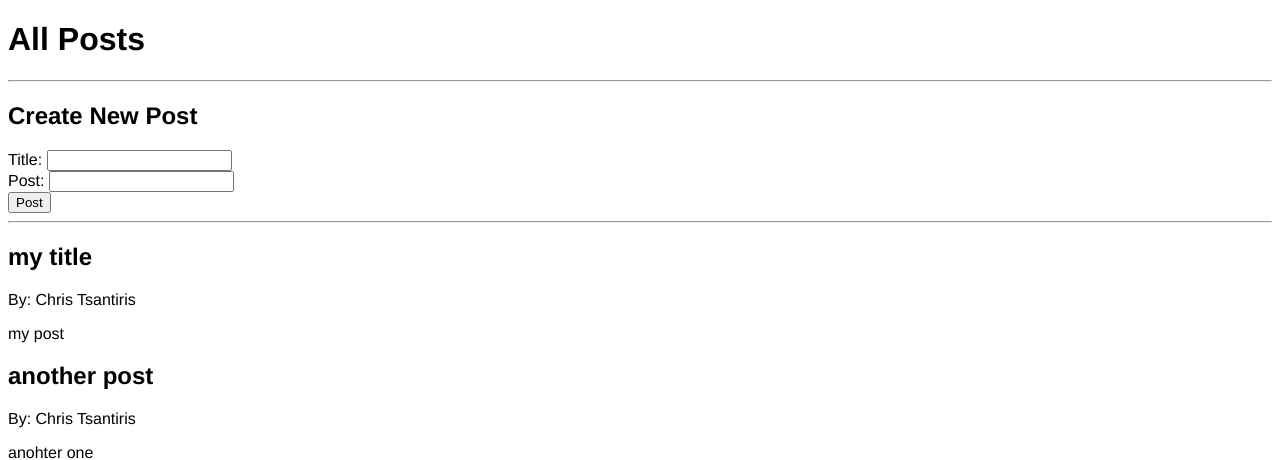
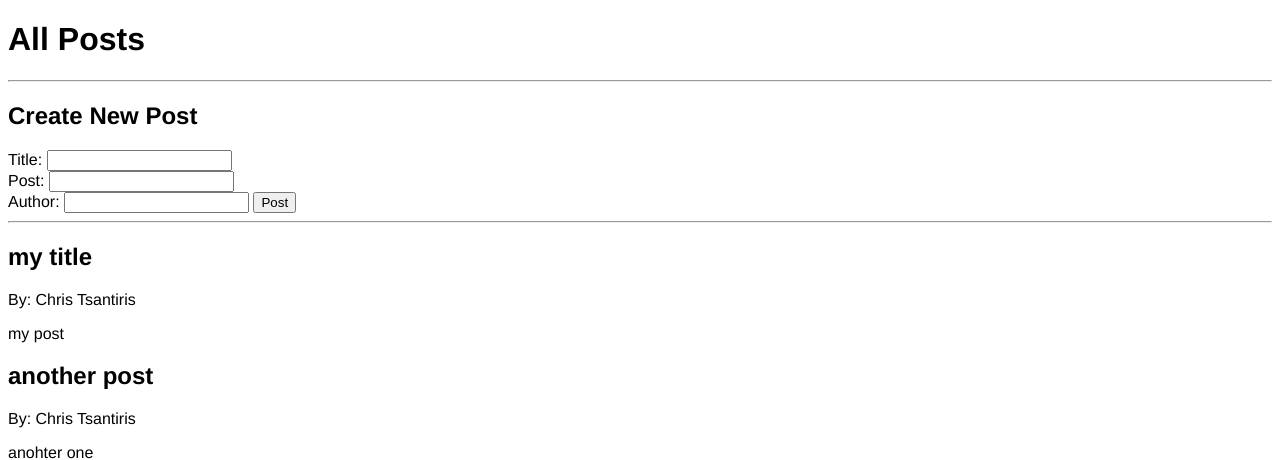
Before and after one commit to christsantiris/post_master, a Flask app: page /posts in a window 1280 px wide. Shown: the top 460 px of the page. Run offline with Flask 2, Linux system fonts and the light colour scheme; data comes from the database, SQL or seed files in the repository; both versions use the stored data as it was after the commit.

Commit message:
add field for author

```diff
--- a/app.py
+++ b/app.py
@@ -29,7 +29,8 @@ def posts():
     if request.method == 'POST':
         post_title = request.form['title']
         post_content = request.form['content']
-        new_post = BlogPost(title=post_title, content=post_content, author='Chris Tsantiris')
+        post_author = request.form['author']
+        new_post = BlogPost(title=post_title, content=post_content, author=post_author)
         db.session.add(new_post)
         db.session.commit()
         return redirect('/posts')
--- a/templates/posts.html
+++ b/templates/posts.html
@@ -14,6 +14,7 @@
       <br>
       Post: <input type="text", name='content', id='content'>
       <br>
+      Author: <input type="text", name='author', id='author'>
       <input type='submit' value='Post'>
     </form>
 <hr>
```
Also changed, not shown: posts.db.
